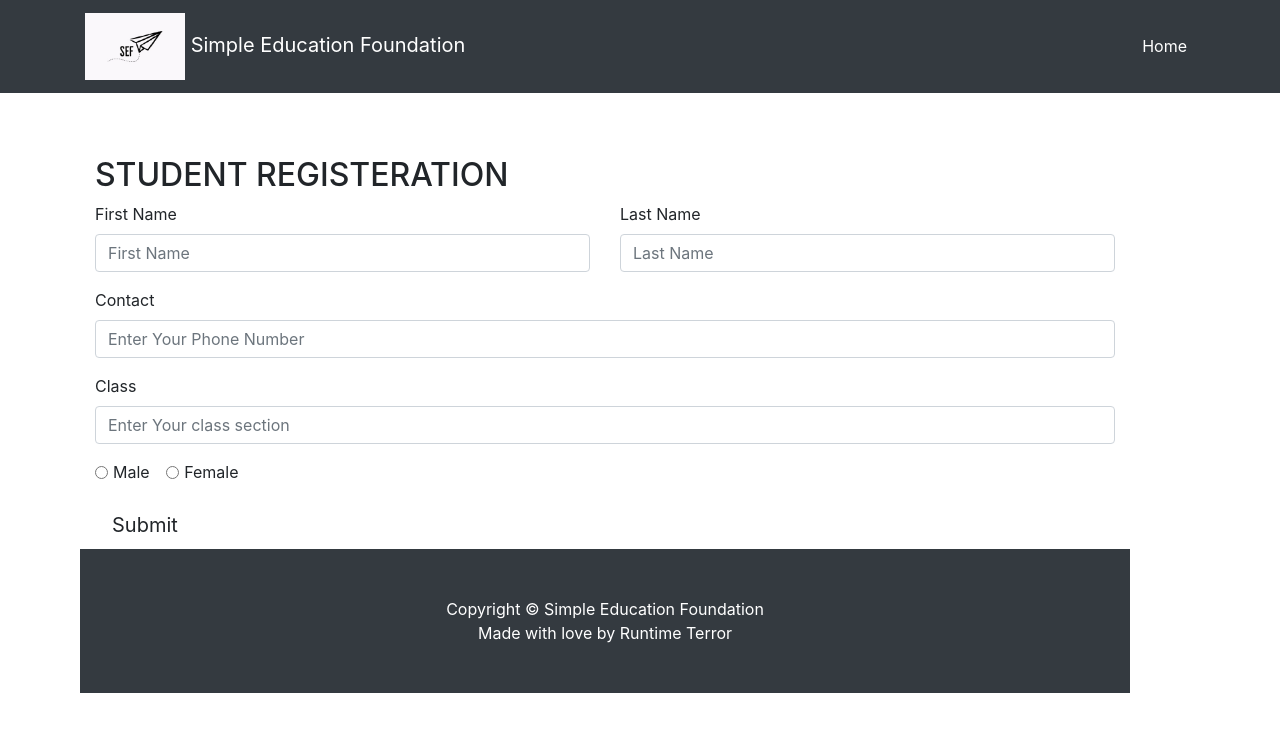
After one commit to IndiaCFG3/team-68, a Django app: template templates/studentRegistration.html in a window 1280 px wide. The commit adds this page. Shown: the top 732 px of the page. Run offline with Django 3.2, Linux system fonts and the light colour scheme; the template is opened without the code that fills it, so the values that code supplies are empty; some libraries are stand-ins or nearby versions.

Commit message:
Added minor changes

```diff
--- a/templates/login.html
+++ b/templates/login.html
@@ -50,7 +50,7 @@
 			</div>
 			<div class="card-footer">
 				<div class="d-flex justify-content-center links">
-					Don't have an account?<a href="#">Sign Up</a>
+					Don't have an account?<a href="#">Register</a>
 				</div>
 			</div>
 		</div>
--- a/templates/register.html
+++ b/templates/register.html
@@ -36,16 +36,16 @@
 						</div>
 						<input type="password" class="form-control" placeholder="Password">
 					</div>
-					<div class="row align-items-center remember">
+					<!-- <div class="row align-items-center remember">
 						<div class="form-check form-check-inline">
                             <input class="form-check-input" type="radio" name="inlineRadioOptions" id="inlineRadio1" value="option1">
                             <label class="form-check-label" for="inlineRadio1">Teacher</label>
                           </div>
                           <div class="form-check form-check-inline">
                             <input class="form-check-input" type="radio" name="inlineRadioOptions" id="inlineRadio2" value="option2">
-                            <label class="form-check-label" for="inlineRadio2">Principle</label>
+                            <label class="form-check-label" for="inlineRadio2">Principal</label>
                           </div>
-					</div>
+					</div> -->
 					<div class="form-group">
 						<input type="submit" value="Register" class="btn float-right login_btn">
 					</div>
--- /dev/null
+++ b/templates/studentRegistration.html
@@ -0,0 +1,112 @@
+<!doctype html>
+<html lang="en">
+
+
+    <head>
+      <script src="https://code.jquery.com/jquery-3.2.1.slim.min.js" integrity="sha384-KJ3o2DKtIkvYIK3UENzmM7KCkRr/rE9/Qpg6aAZGJwFDMVNA/GpGFF93hXpG5KkN" crossorigin="anonymous"></script>
+  <script src="https://cdnjs.cloudflare.com/ajax/libs/popper.js/1.12.9/umd/popper.min.js" integrity="sha384-ApNbgh9B+Y1QKtv3Rn7W3mgPxhU9K/ScQsAP7hUibX39j7fakFPskvXusvfa0b4Q" crossorigin="anonymous"></script>
+  <script src="https://maxcdn.bootstrapcdn.com/bootstrap/4.0.0/js/bootstrap.min.js" integrity="sha384-JZR6Spejh4U02d8jOt6vLEHfe/JQGiRRSQQxSfFWpi1MquVdAyjUar5+76PVCmYl" crossorigin="anonymous"></script>
+
+    <meta charset="utf-8">
+    <meta name="viewport" content="width=device-width, initial-scale=1, shrink-to-fit=no">
+    <meta name="description" content="">
+    <meta name="author" content="">
+
+    <title>STUDENT REGISTRATION</title>
+    <link href="../public/vendors/bootstrap/css/bootstrap.min.css" rel="stylesheet">
+    <!-- <link href="vendor/bootstrap/css/bootstrap.min.css" rel="stylesheet"> -->
+    <link href="css/heroic-features.css" rel="stylesheet">
+
+  </head>
+  <style>
+
+    body {
+
+      margin-bottom: 100px;
+      margin-right: 150px;
+      margin-left: 80px;
+      margin-top:100px;
+    }
+
+
+        </style>
+
+  <body>
+    <nav class="navbar navbar-expand-lg navbar-dark bg-dark fixed-top">
+        <div class="container">
+          <a class="navbar-brand" href="#">
+            <img src="../public/assets/logo.jpg" alt="Logo" style="width:100px;">  Simple Education Foundation</a>
+          <button class="navbar-toggler" type="button" data-toggle="collapse" data-target="#navbarResponsive" aria-controls="navbarResponsive" aria-expanded="false" aria-label="Toggle navigation">
+            <span class="navbar-toggler-icon"></span>
+          </button>
+          <div class="collapse navbar-collapse" id="navbarResponsive">
+            <ul class="navbar-nav ml-auto">
+              <li class="nav-item active">
+                <a class="nav-link" href="#">Home
+                  <span class="sr-only">(current)</span>
+                </a>
+              </li>
+            </ul>
+          </div>
+        </div>
+      </nav>
+    <div id="form">
+        <div class="container">
+            <div class="row">
+                <!--<div class="col">
+                    <img src="img/form-pic.png" alt="Form Picture">
+                </div>-->
+
+                <div class="col" id='register'>
+                    <h2>STUDENT REGISTERATION</h2>
+                    <form>
+                        <div class="row form-group">
+                            <div class="col">
+                                <label for="inputName1">First Name</label>
+                                <input type="text" class="form-control" id="inputName1" placeholder="First Name">
+                            </div>
+                            <div class="col">
+                                <label for="inputName2">Last Name</label>
+                                <input type="text" class="form-control" id="inputName2" placeholder="Last Name">
+                            </div>
+                        </div>
+
+                        <div class="form-group">
+                            <label for="inputContact">Contact</label>
+                            <input type="text" class="form-control" id="inputContact" placeholder="Enter Your Phone Number">
+                        </div>
+                        <div class="form-group">
+                            <label for="inputContact">Class</label>
+                            <input type="text" class="form-control" id="inputContact" placeholder="Enter Your class section">
+                        </div>
+                        <div class="form-group">
+                            <div class="form-check form-check-inline">
+                                <input class="form-check-input" type="radio" name="inlineRadioOptions" id="inlineRadio1" value="option1">
+                                <label class="form-check-label" for="inlineRadio1">Male</label>
+                            </div>
+                            <div class="form-check form-check-inline">
+                                <input class="form-check-input" type="radio" name="inlineRadioOptions" id="inlineRadio2" value="option2">
+                                <label class="form-check-label" for="inlineRadio2">Female</label>
+                            </div>
+                        </div>
+                        <button type="button" class="btn black btn-lg ">Submit</button>
+                    </form>
+                </div>
+            </div>
+        </div>
+    </div>
+
+
+
+    <footer class="py-5 bg-dark">
+      <div class="container">
+        <p class="m-0 text-center text-white">Copyright &copy; Simple Education Foundation</p>
+        <p class="m-0 text-center text-white">Made with love by Runtime Terror</p>
+      </div>
+    </footer>
+
+ <!-- <script src="vendor/jquery/jquery.min.js"></script>
+  <script src="vendor/bootstrap/js/bootstrap.bundle.min.js"></script> -->
+
+  </body>
+</html>
```
Also changed, not shown: cfg.py (+20 -0 lines).
